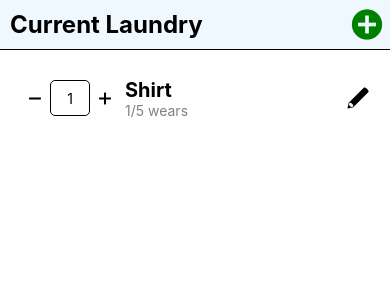
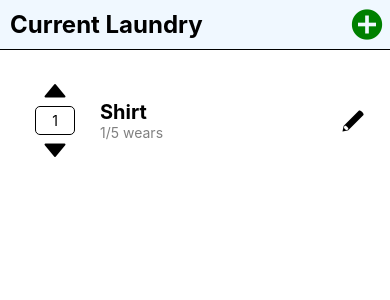
Before and after one commit to aguo921/Laundry-Tracker, a React Native app: screen / in a window 390 px wide. Shown: the top 300 px of the page. Built offline with nearby package versions, Linux system fonts and the light colour scheme.

Commit message:
Add vertical layout and fix number input issues

```diff
--- a/Components/LaundryElement.tsx
+++ b/Components/LaundryElement.tsx
@@ -46,6 +46,7 @@ const LaundryElement = (props: LaundryElementProps) => {
           <NumberInput
             value={wears}
             setValue={onChange}
+            vertical
           />
         </View>
         <View style={styles.info}>
@@ -69,14 +70,15 @@ const LaundryElement = (props: LaundryElementProps) => {
 const styles = StyleSheet.create({
   container: {
     flexDirection: 'row',
-    margin: 5
+    margin: 10
   },
   name: {
     fontSize: 20,
     fontWeight: 'bold'
   },
   info: {
-    alignSelf: 'center'
+    alignSelf: 'center',
+    marginHorizontal: 10
   },
   input: {
     alignSelf: 'center',
--- a/Components/NumberInput.tsx
+++ b/Components/NumberInput.tsx
@@ -6,44 +6,77 @@ import {
     StyleSheet
 } from 'react-native';
 import React from 'react';
-import { Entypo } from '@expo/vector-icons';
-
-// TODO: Vertical number input
+import { Entypo, AntDesign } from '@expo/vector-icons';
 
 type NumberInputProps = {
     value: number,
     setValue: (x: number) => void,
     label?: string,
-    vertical?: boolean
+    vertical?: void
 }
 
-const NumberInput = (props: NumberInputProps) => (
-  <View style={styles.container}>
+const NumberInput = (props: NumberInputProps) => {
+  function subtract() {
+    props.setValue(Math.max(0, props.value - 1))
+  }
+
+  function add() {
+    props.setValue(props.value + 1)
+  }
+
+  function onChange(value: string) {
+    if (!isNaN(+value)) {
+      props.setValue(Number(value))
+    }
+  }
+
+  return (
+  <View style={props.vertical == undefined ? styles.container : styles.containerVertical}>
     {props.label != undefined ? (
       <Text style={styles.label}>{props.label}</Text>
     ) : (
       undefined
     )}
+    { props.vertical == undefined ? (
       <Pressable
         style={styles.button}
-      onPress={() => props.setValue(Math.max(0, props.value - 1))}
+        onPress={subtract}
       >
         <Entypo name="minus" size={20} color="black" />
       </Pressable>
+    ) : (
+      <Pressable
+      style={styles.button}
+      onPress={add}
+      >
+        <AntDesign name="caretup" size={24} color="black" />
+      </Pressable>
+    )}
     <TextInput
-      onChangeText={() => props.setValue(props.value)}
+      onChangeText={onChange}
       keyboardType="numeric"
       value={props.value as unknown as string}
       style={styles.input}
     />
+
+    { props.vertical == undefined ? (
       <Pressable
         style={styles.button}
-      onPress={() => props.setValue(props.value + 1)}
+        onPress={add}
       >
         <Entypo name="plus" size={20} color="black" />
       </Pressable>
+    ) : (
+      <Pressable
+        style={styles.button}
+        onPress={subtract}
+      >
+        <AntDesign name="caretdown" size={24} color="black" />
+      </Pressable>
+    )}
+
   </View>
-)
+)}
 
 const styles = StyleSheet.create({
   container: {
@@ -51,9 +84,13 @@ const styles = StyleSheet.create({
     padding: 5,
     height: 46
   },
+  containerVertical: {
+    flexDirection: 'column',
+    alignItems: 'center',
+    marginHorizontal: 10
+  },
   button: {
-    alignSelf: 'center',
-    margin: 5
+    alignSelf: 'center'
   },
   input: {
     textAlign: 'center',
@@ -62,7 +99,8 @@ const styles = StyleSheet.create({
     borderWidth: 1,
     width: 40,
     padding: 5,
-    height: '100%'
+    height: '100%',
+    marginHorizontal: 5
   },
   label: {
     width: '40%',
```
Lines whose indentation alone changed are shown as unchanged.
